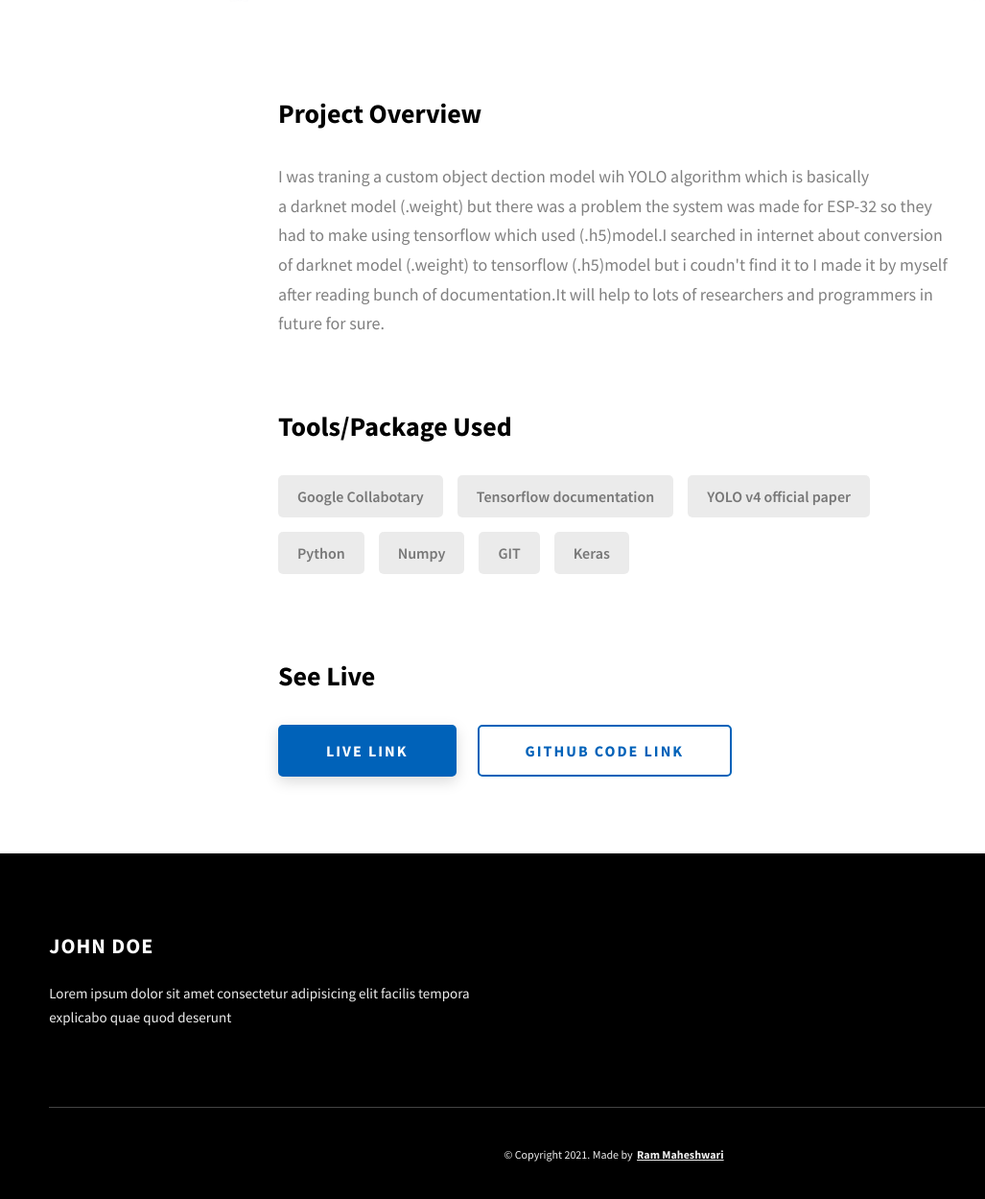
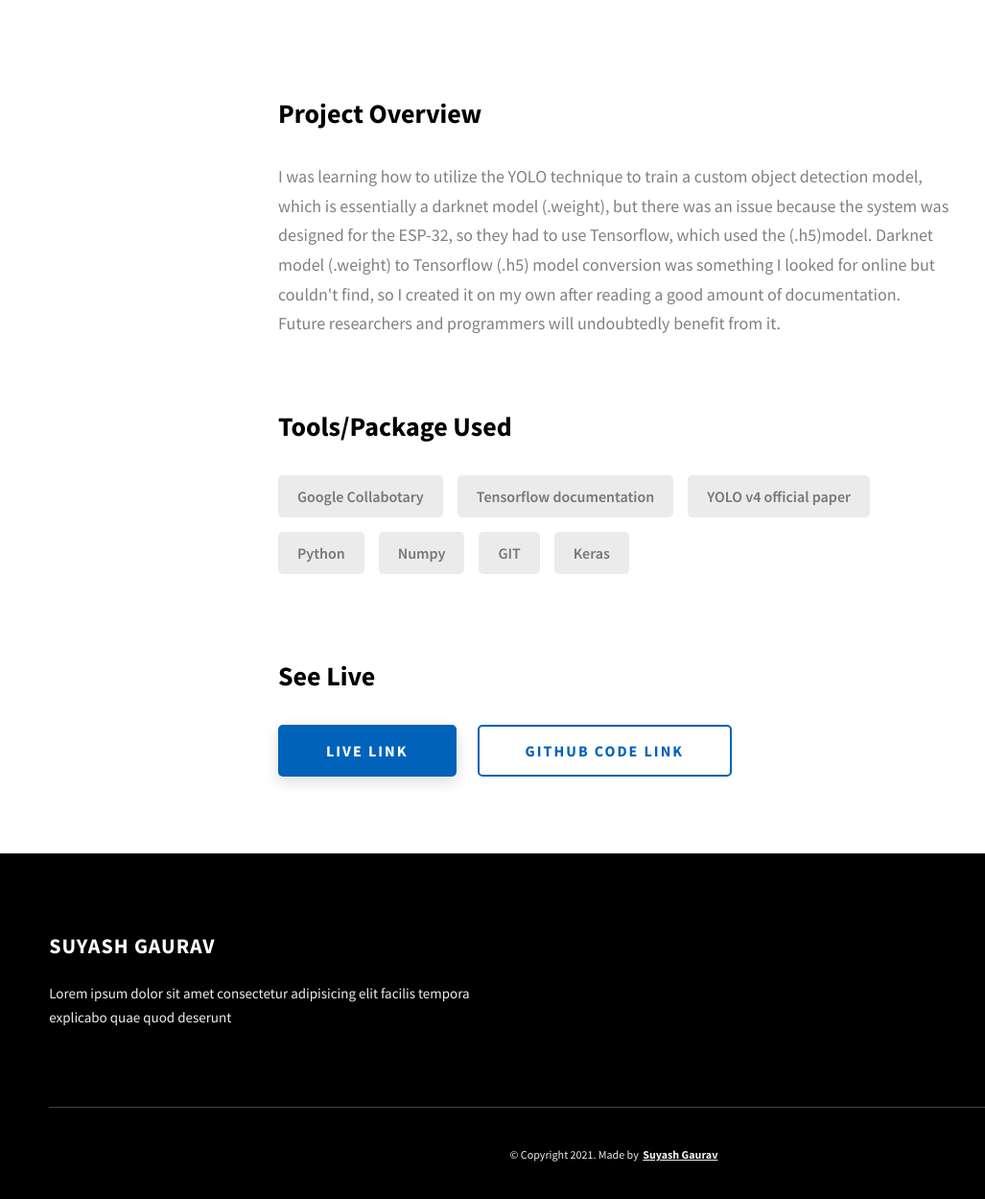
Before and after one commit to Suyash-Gaurav/Website_Portfolio, a website: page project-1.html in a window 1280 px wide. Shown: the part 1273-2522 px from the top of the page at 96% size, 0-1027 px from the left. Drawn offline with Linux system fonts and the light colour scheme; files whose address does not match are found by name.

Commit message:
Update project-1.html

```diff
--- a/project-1.html
+++ b/project-1.html
@@ -109,11 +109,11 @@
              <div class="project-details__desc">
               <h3 class="project-details__content-title">Project Overview</h3>
               <p class="project-details__desc-para">
-                I was traning  a custom object dection  model wih YOLO  algorithm which is basically <br>
-                a darknet model (.weight) but there was a problem the system was made for ESP-32 so they had to make
-                using tensorflow which used (.h5)model.I searched in internet about conversion of darknet model (.weight) to tensorflow
-                (.h5)model but i coudn't find it to I made it by myself after reading bunch of documentation.It will help to lots of researchers and programmers
-                in future for sure.
+                I was learning how to utilize the YOLO technique to train a custom object detection model,
+                which is essentially a darknet model (.weight), but there was an issue because the system was designed for the ESP-32,
+                so they had to use Tensorflow, which used the (.h5)model. Darknet model (.weight) to Tensorflow (.h5) model conversion was something
+                I looked for online but couldn't find, so I created it on my own after reading a good amount of documentation.
+                Future researchers and programmers will undoubtedly benefit from it.
 
 
             </div>
@@ -195,7 +195,7 @@
             </div>
           </div>
           <div class="main-footer__row main-footer__row-2">
-            <h4 class="heading heading-sm text-lt">John Doe</h4>
+            <h4 class="heading heading-sm text-lt">Suyash gaurav</h4>
             <p class="main-footer__short-desc">
               Lorem ipsum dolor sit amet consectetur adipisicing elit facilis
               tempora explicabo quae quod deserunt
@@ -203,14 +203,16 @@
           </div>
         </div>
 
+
         <div class="main-footer__lower">
           &copy; Copyright 2021. Made by
-          <a rel="noreferrer" target="_blank" href="https://rammaheshwari.com"
-            >Ram Maheshwari</a
+          <a rel="noreferrer" target="_blank" href=""
+            >Suyash Gaurav</a
           >
         </div>
       </div>
     </footer>
+
     <script src="./index.js"></script>
   </body>
 </html>
```
